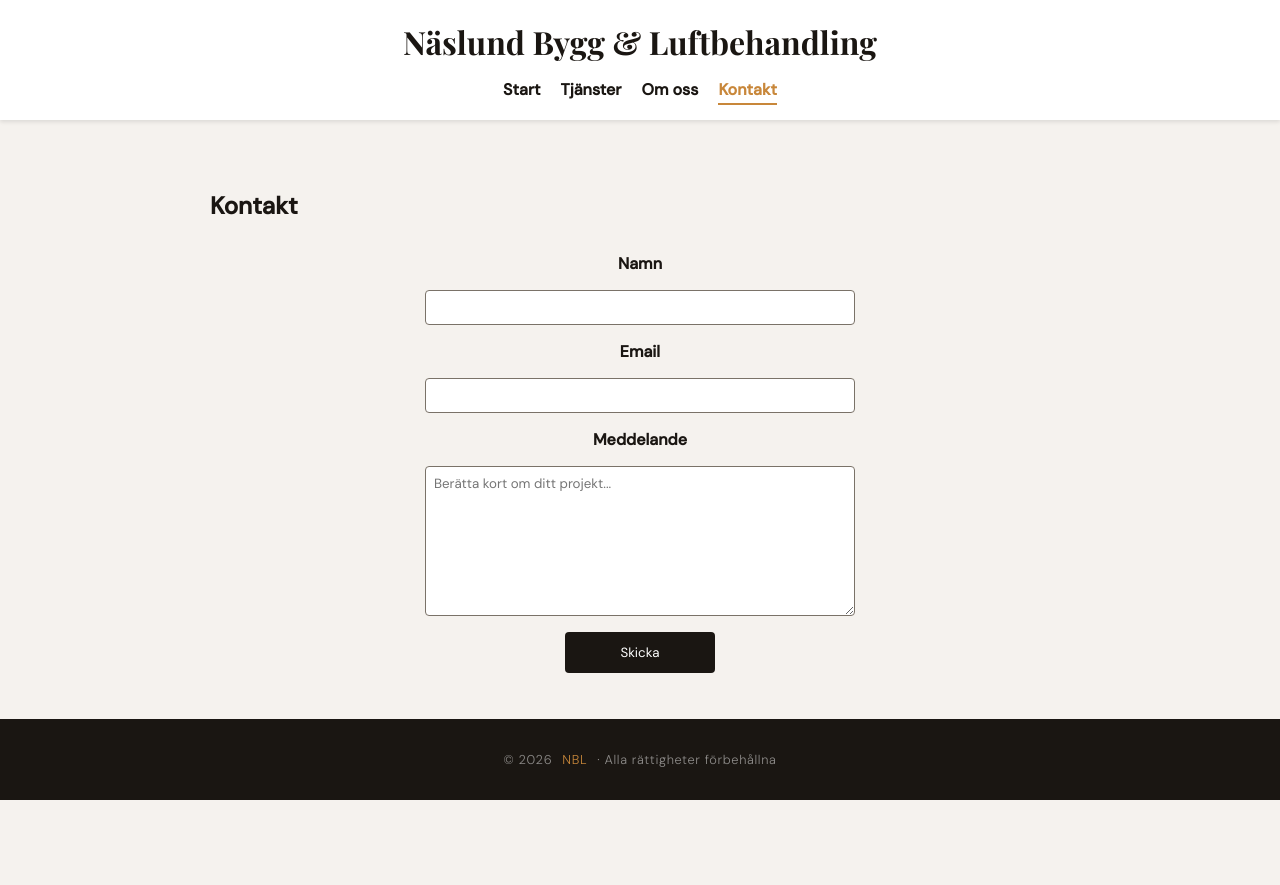
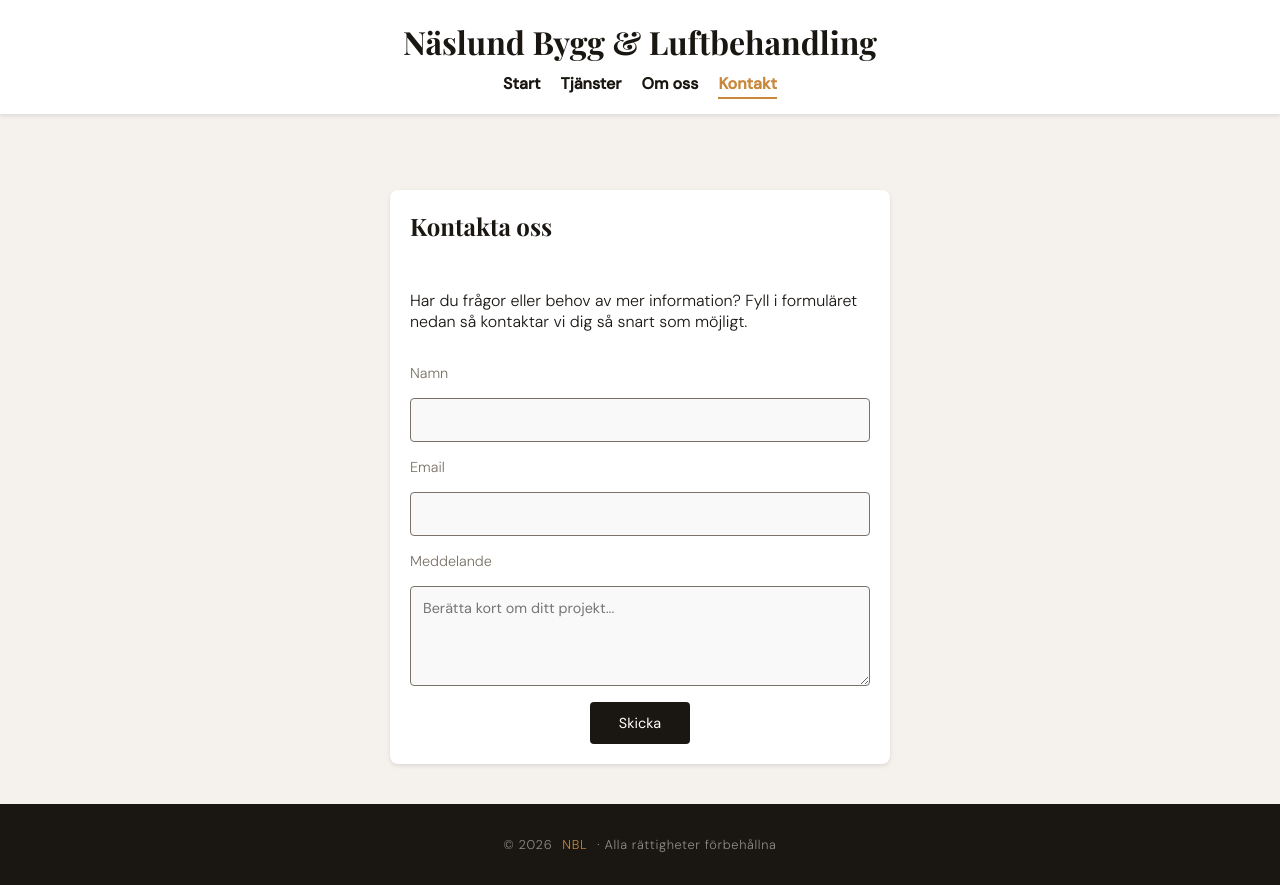
Before and after one commit to AVega89-0407/construction-company, a React (Vite) app: page /kontakt in a window 1280 px wide. Before the commit the page ends 800 px from the top, so only its background shows below. Built offline with nearby package versions, Linux system fonts and the light colour scheme.

Commit message:
Update Contact page layout and styles for improved user experience

```diff
--- a/src/css/contact.css
+++ b/src/css/contact.css
@@ -1,7 +1,14 @@
-h1 {
+.contact-card {
+  background-color: var(--white);
+  padding: 20px;
+  border-radius: 8px;
+  max-width: 500px;
+  margin: 0 auto;
+  box-shadow: 0 2px 4px rgba(0, 0, 0, 0.1);
+
+  h2 {
     font-family: var(--serif);
     color: var(--dark);
-  font-size: 2rem;
     margin-bottom: 1rem;
   }
 
@@ -9,49 +16,58 @@ form {
     display: flex;
     flex-direction: column;
     gap: 1rem;
-  justify-content: center;
-  align-items: center;
-}
 
     label {
-  font-family: var(--sans);
-  color: var(--dark);
-  font-weight: bold;
-  text-align: left;
+      font-size: 0.9rem;
+      color: var(--muted);
     }
 
     input {
-  padding: 0.5rem;
+      padding: 0.75rem;
       border: 1px solid var(--muted);
       border-radius: 4px;
       font-family: var(--sans);
-  width: 50%;
+      font-size: 0.9rem;
+      background-color: #f9f9f9;
+
+      &:focus {
+        outline: none;
+        border-color: var(--accent);
+      }
     }
 
 textarea {
-  padding: 0.5rem;
+  padding: 0.75rem;
   border: 1px solid var(--muted);
   border-radius: 4px;
   font-family: var(--sans);
+  font-size: 0.9rem;
+  background-color: #f9f9f9;
   resize: vertical;
-  width: 50%;
-  height: 150px;
+  min-height: 100px;
+
+    &:focus {
+      outline: none;
+      border-color: var(--accent);
+  }
 }
 
     button {
+      background-color: var(--dark);
+      color: var(--white);
       padding: 0.75rem;
-  background: var(--dark);
-  color: var(--white);
       border: none;
       border-radius: 4px;
       font-family: var(--sans);
-  font-weight: normal;
+      font-size: 0.9rem;
       cursor: pointer;
-  width: 150px;
+      width: 100px;
       justify-self: center;
       align-self: center;
 
       &:hover {
-    background: var(--accent);
+        background-color: var(--accent);
       }
     }
+  }
+}
--- a/src/pages/Contact.jsx
+++ b/src/pages/Contact.jsx
@@ -11,8 +11,9 @@ export default function Contact() {
 
     return (
       <>
-        <section className="widget">
-          <h2>Kontakt</h2>
+        <section className="contact-card">
+          <h2>Kontakta oss</h2>
+          <p>Har du frågor eller behov av mer information? Fyll i formuläret nedan så kontaktar vi dig så snart som möjligt.</p>
           <form onSubmit={handleSubmit} >
             <label>Namn</label>
             <input value={formData.name} type="text" name="name" onChange={handleChange} required />
```
Lines whose indentation alone changed are shown as unchanged.
